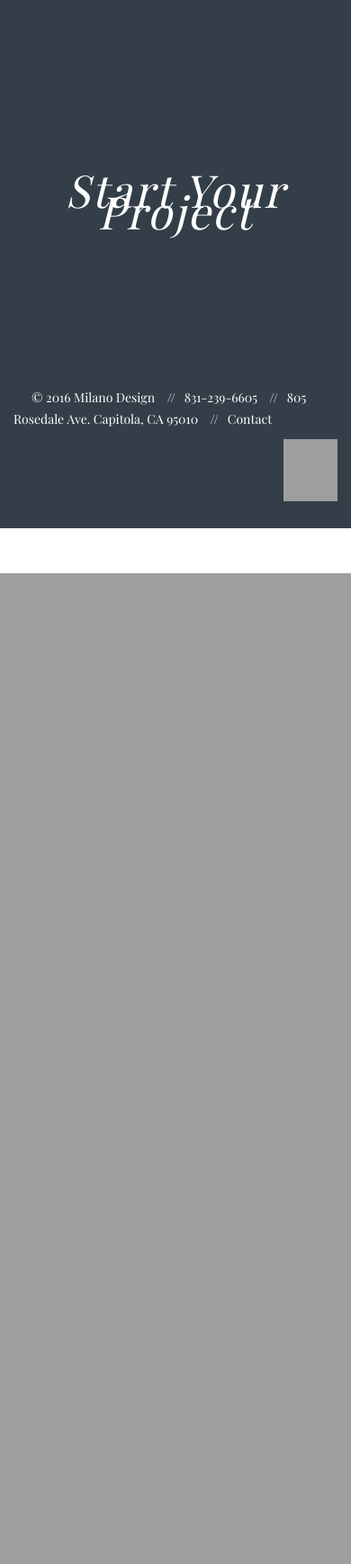
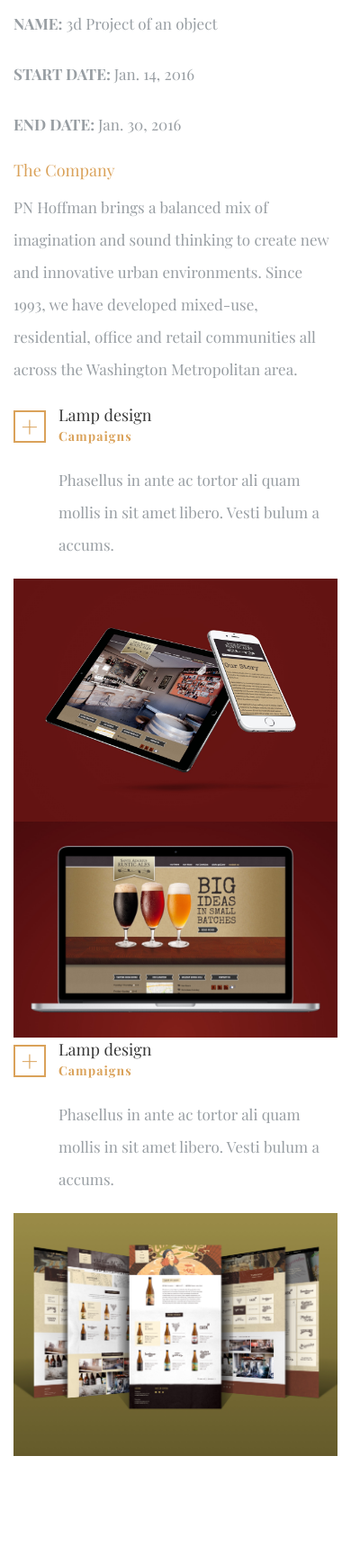
Before and after one commit to rmilano24/designbymilano, a PHP site: page /rustic-ales.php in a window 390 px wide. Shown: the part 1379-3117 px from the top of the page at 90% size. Before the commit the page ends 2016 px from the top, so only its background shows below. Run offline with PHP 8.4, Linux system fonts and the light colour scheme; some libraries are stand-ins or nearby versions; some web fonts are replaced; grey boxes are pictures that could not be loaded.

Commit message:
add new projects

```diff
--- a/assemblytek.php
+++ b/assemblytek.php
@@ -34,7 +34,7 @@
                   <div class="row">
                     <div class="col-sm-offset-1 col-sm-11">
 
-                      <div class="owl-carousel images-slider assembly-tek">
+                      <div class="owl-carousel images-slider assemblytek">
                         <div class="item">
                           <!-- <img src="images/portfolio/slider/image-1.jpg" alt=""> -->
                         </div><!-- item -->
--- a/assets/css/pages-style.css
+++ b/assets/css/pages-style.css
@@ -524,8 +524,12 @@
     background-image:url(../../images/work/next/next_sante-winery.jpg);
   }
 
-  .assembly-tek {
-    background-image:url(../../images/work/next/next_assembly.jpg);
+  .assemblytek {
+    background-image:url(../../images/work/headers/assemblytek.jpg);
+  }
+
+  .rustic-ales {
+    background-image:url(../../images/work/headers/rustic.jpg);
   }
 
   /***********************************************************************************
--- a/rustic-ales.php
+++ b/rustic-ales.php
@@ -20,15 +20,145 @@
             </div><!-- page-header -->
 
 
+            <section class="full-section" style="padding-bottom:0;">
+              <div class="full-section-container">
+
+                <div class="rotate-links">
+
+                  <a href="#">Facebook</a>
+                  <a href="#">Twitter</a>
+                  <a href="#">LinkedIn</a>
+
+                </div><!-- rotate-links -->
+
+                <div class="container-fluid">
+                  <div class="row">
+                    <div class="col-sm-offset-1 col-sm-11">
+
+                      <div class="owl-carousel images-slider rustic-ales">
+                        <div class="item">
+                          <!-- <img src="images/portfolio/slider/image-1.jpg" alt=""> -->
+                        </div><!-- item -->
+                      </div><!-- images-slider -->
+
+
+                </div><!-- col -->
+              </div><!-- row -->
+            </div><!-- container-fluid -->
+
+          </div><!-- full-section-container -->
+        </section><!-- section-slider -->
+
+        <div class="container">
+          <div class="row">
+            <div class="col-md-4 col-sm-6">
+
+              <h4 class="text-default-color">Services</h4>
+
+              <br>
+
+              <p><span class="text-uppercase"><strong>Name: </strong></span> 3d Project of an object<p>
+              <p><span class="text-uppercase"><strong>Start Date: </strong></span> Jan. 14, 2016<p>
+              <p><span class="text-uppercase"><strong>End Date: </strong></span> Jan. 30, 2016<p>
+
+            </div><!-- col -->
+            <div class="col-md-8 col-sm-6">
+
+              <h4 class="text-default-color">The Company</h4>
+
+              <p>PN Hoffman brings a balanced mix of imagination and sound thinking to create new and innovative urban environments. Since 1993, we have developed mixed-use, residential, office and retail communities all across the Washington Metropolitan area.</p>
+
+            </div><!-- col -->
+
+          </div><!-- row -->
+        </div><!-- container -->
+
+        <div class="container">
+          <div class="row">
+            <div class="col-sm-12">
+
+              <div class="portfolio-item portfolio-creative thumbnail-left">
+
+                <div class="row">
+                  <div class="col-sm-4">
+
+                    <div class="portfolio-item-details">
+
+                      <h4><a href="portfolio-single.html">Lamp design</a></h4>
+                      <h6>Campaigns</h6>
+
+                      <p>Phasellus in ante ac tortor ali quam mollis in sit amet libero. Vesti bulum a accums.</p>
+
+                    </div><!-- portfolio-item-details -->
+
+                  </div><!-- col -->
+                  <div class="col-sm-8">
+
+                    <div class="portfolio-item-thumbnail">
+
+                      <img src="images/work/rustic/rustic-mobile.jpg" alt="mobile design">
+
+                    </div><!-- portfolio-item-thumbnail -->
+
+                  </div><!-- col -->
+                </div><!-- row -->
+
+              </div><!-- portfolio-item -->
+
+            </div><!-- col -->
+          </div><!-- row -->
+        </div><!-- container -->
+
+        <div class="container">
+          <div class="row">
+            <div class="col-sm-12">
+
+              <div class="portfolio-item portfolio-creative thumbnail-left">
+
+                <div class="row">
+
+                  <div class="col-sm-8">
+
+                    <div class="portfolio-item-thumbnail">
+
+                      <img src="images/work/rustic/rustic-desktop.jpg" alt="desktop">
+
+                    </div><!-- portfolio-item-thumbnail -->
+
+                  </div><!-- col -->
+
+                  <div class="col-sm-4">
+
+                    <div class="portfolio-item-details">
+
+                      <h4><a href="portfolio-single.html">Lamp design</a></h4>
+                      <h6>Campaigns</h6>
+
+                      <p>Phasellus in ante ac tortor ali quam mollis in sit amet libero. Vesti bulum a accums.</p>
+
+                    </div><!-- portfolio-item-details -->
+
+                  </div><!-- col -->
+
+                </div><!-- row -->
+
+              </div><!-- portfolio-item -->
+
+            </div><!-- col -->
+          </div><!-- row -->
+        </div><!-- container -->
+
             <div class="container hero-work">
               <div class="row">
                 <div class="col-sm-12">
 
-                  <img src="images/work/rustic/rustic-ales.jpg" alt="">
+                  <img src="images/work/rustic/rustic-hero.jpg" alt="">
 
                 </div><!-- col -->
               </div><!-- row -->
             </div><!-- container -->
+
+          </div><!-- PAGE CONTENT -->
 
 
         <a href="ohm-light.php">
```
Also changed, not shown: project-i-worked-on-at-hz.php (added, +156 -0 lines), work.php (+36 -1 lines), images/work/assemblytek.jpg (added), images/work/headers/assemblytek.jpg (added), images/work/headers/rustic.jpg (added), images/work/rustic/rustic-desktop.jpg (added), images/work/rustic/rustic-hero.jpg (added), images/work/rustic/rustic-mobile.jpg (added).
